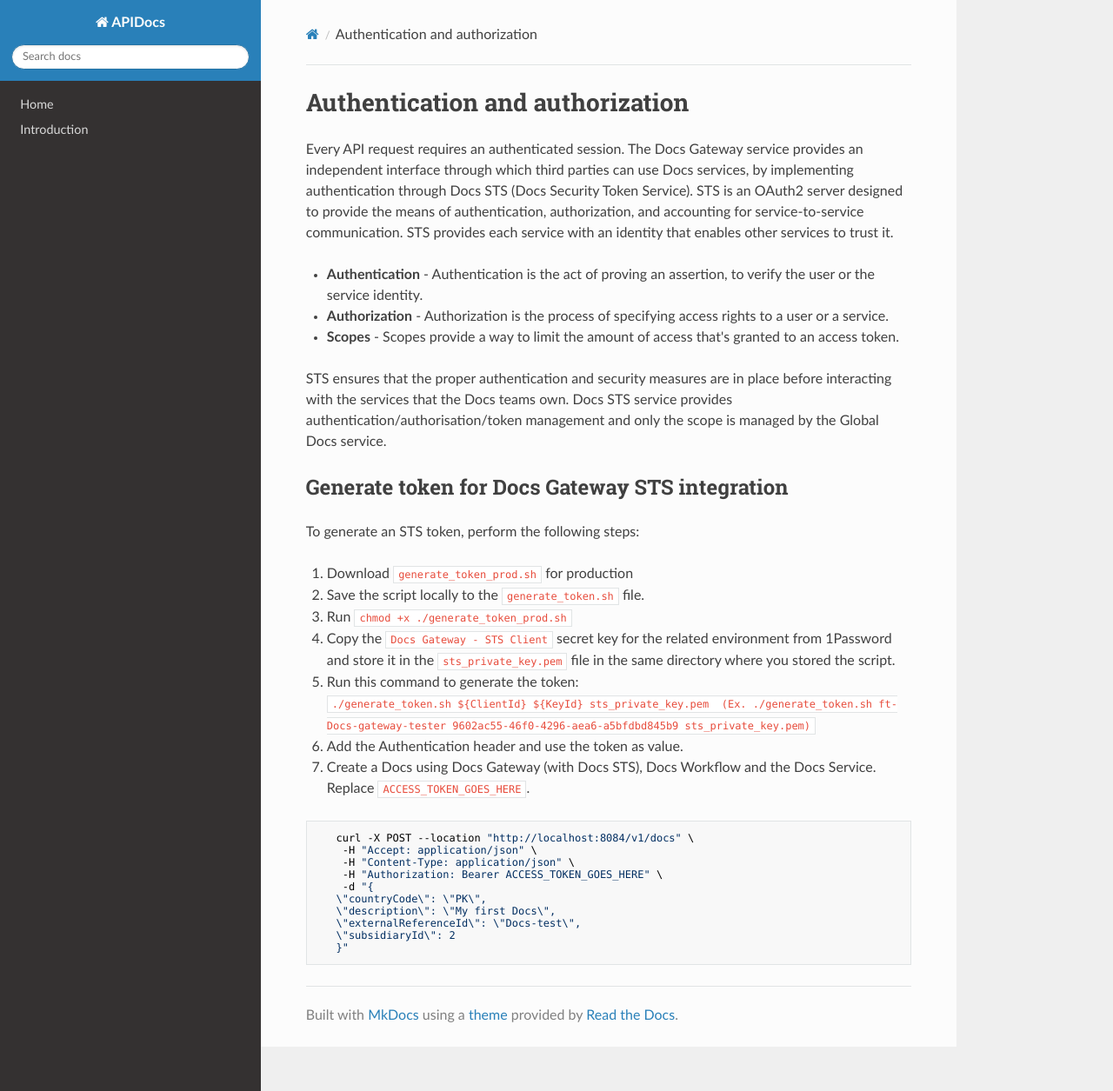
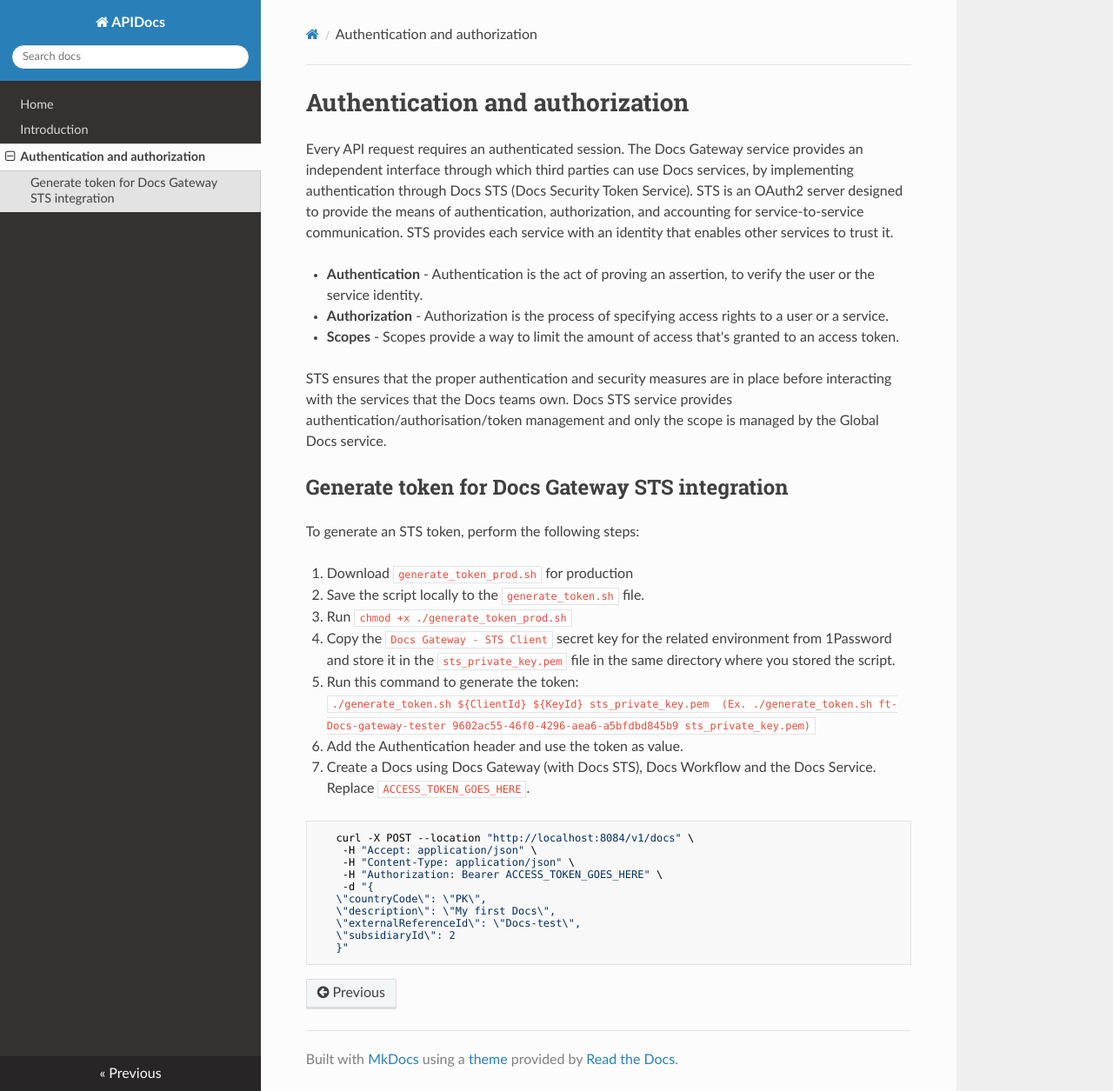
Before and after one commit to AllAboutDocs/APIDocs, an MkDocs documentation site: the page built from docs/authentication-and-authorization.md, in a window 1280 px wide and 1255 px high. Shown: the whole window at 87% size. Built offline with MkDocs 1.6.1, drawn with Linux system fonts in a browser that asks for light colours; nearby versions of some CDN libraries.

Commit message:
added file to mkdocs.yml under nav section

```diff
--- a/docs/authentication-and-authorization.md
+++ b/docs/authentication-and-authorization.md
@@ -15,7 +15,6 @@ STS ensures that the proper authentication and security measures are in place be
 To generate an STS token, perform the following steps:
 
 1. Download `generate_token_prod.sh` for production
-
 2. Save the script locally to the `generate_token.sh` file.
 3. Run `chmod +x ./generate_token_prod.sh`
 4. Copy the `Docs Gateway - STS Client` secret key for the related environment from 1Password and store it in the `sts_private_key.pem` file in the same directory where you stored the script.
--- a/mkdocs.yml
+++ b/mkdocs.yml
@@ -4,3 +4,4 @@ theme:
 nav:
   - Home: index.md
   - Introduction: introduction.md
+  - Authentication and authorization: authentication-and-authorization.md
```
